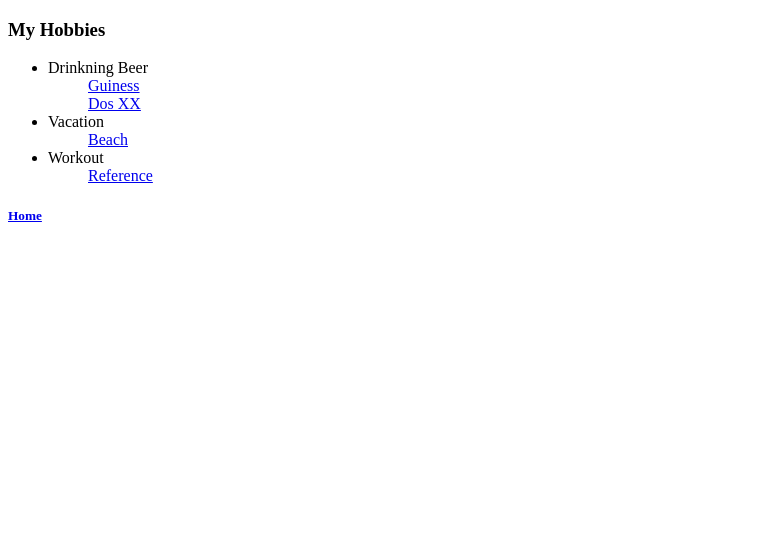
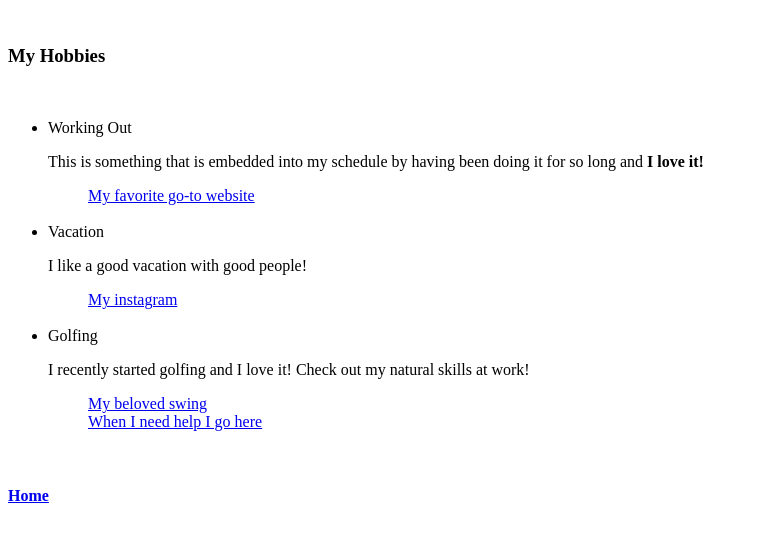
Before and after one commit to GiggleMugger/cv, a plain HTML site: page Hobbies.html in a window 1280 px wide. Shown: the whole page, without its empty margins (0-758 px from the left). Drawn offline with Linux system fonts and the light colour scheme.

Commit message:
Updated Hobbies
Revamped

```diff
--- a/Hobbies.html
+++ b/Hobbies.html
@@ -1,5 +1,6 @@
 <!DOCTYPE html>
 <html lang="en" dir="ltr">
+<br>
 
 <head>
   <meta charset="utf-8">
@@ -8,22 +9,28 @@
 
 <body>
   <h3>My Hobbies</h3>
+  <br>
+  <ul>
+    <li> Working Out </li>
+    <p>This is something that is embedded into my schedule by having been doing it for so long and <strong>I love it!</strong></p>
+    <ul>
+      <a href="https://www.youtube.com/">My favorite go-to website</a>
+    </ul>
+    <br>
+    <li>Vacation</li>
+    <p>I like a good vacation with good people!</p>
+    <ul><a href="https://www.yahoo.com/"> My instagram </a></ul>
+    <br>
+    <li> Golfing </li>
+    <p>I recently started golfing and I love it! Check out my natural skills at work!</p>
+    <ul><a href="https://www.yahoo.com/"> My beloved swing </a></ul>
+    <ul><a href="https://www.google.com/">When I need help I go here</a></ul>
 
-  <ul>
-    <li> Drinkning Beer </li>
-    <ul><a href="https://www.yahoo.com/">Guiness</a></ul>
-    <ul><a href="https://www.google.com/">Dos XX</a></ul>
-
-    <li>Vacation</li>
-    <ul><a href="https://www.yahoo.com/">Beach </a></ul>
-
-    <li> Workout</li>
-    <ul>
-      <a href="https://www.youtube.com/">Reference</a>
-    </ul>
   </ul>
 
-  <h5><a href="index.html"> Home</a></h5>
+  <br>
+
+  <h4><a href="index.html"> Home</a></h4>
 </body>
 
 </html>
```
